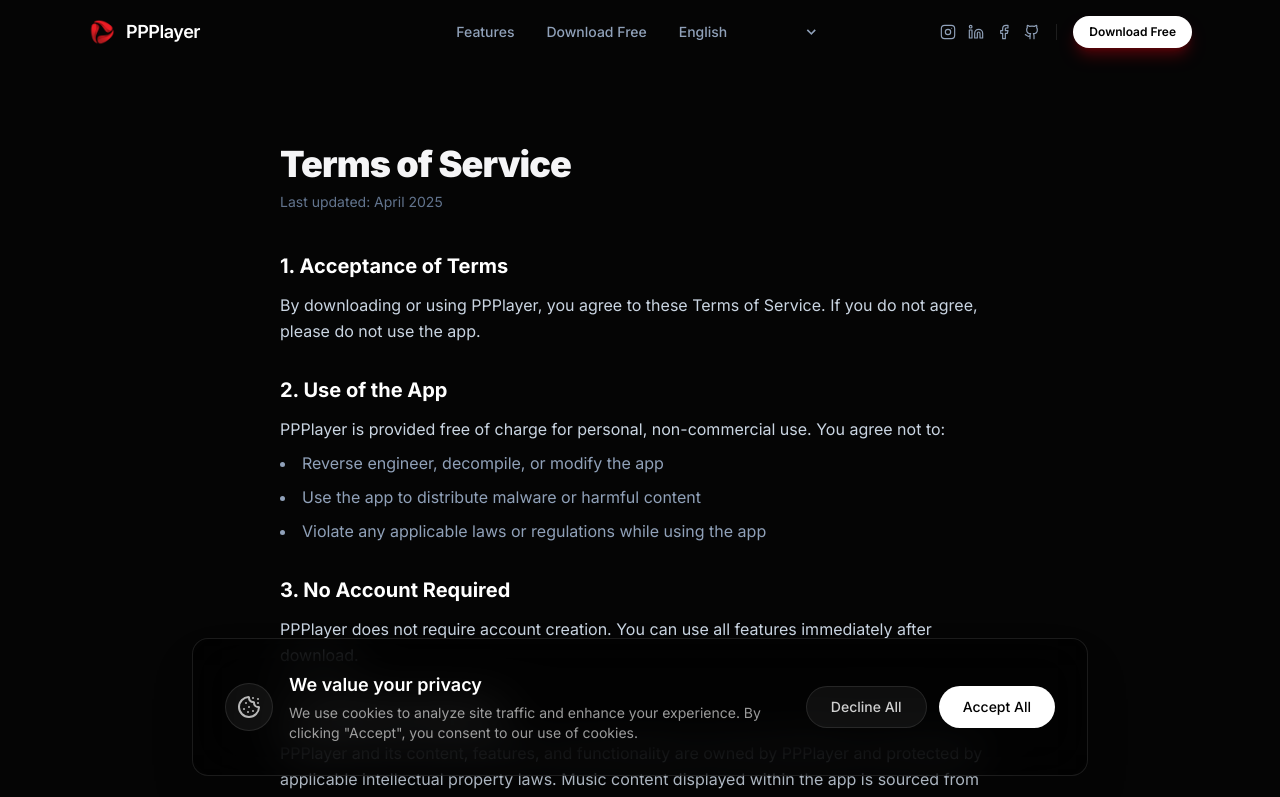
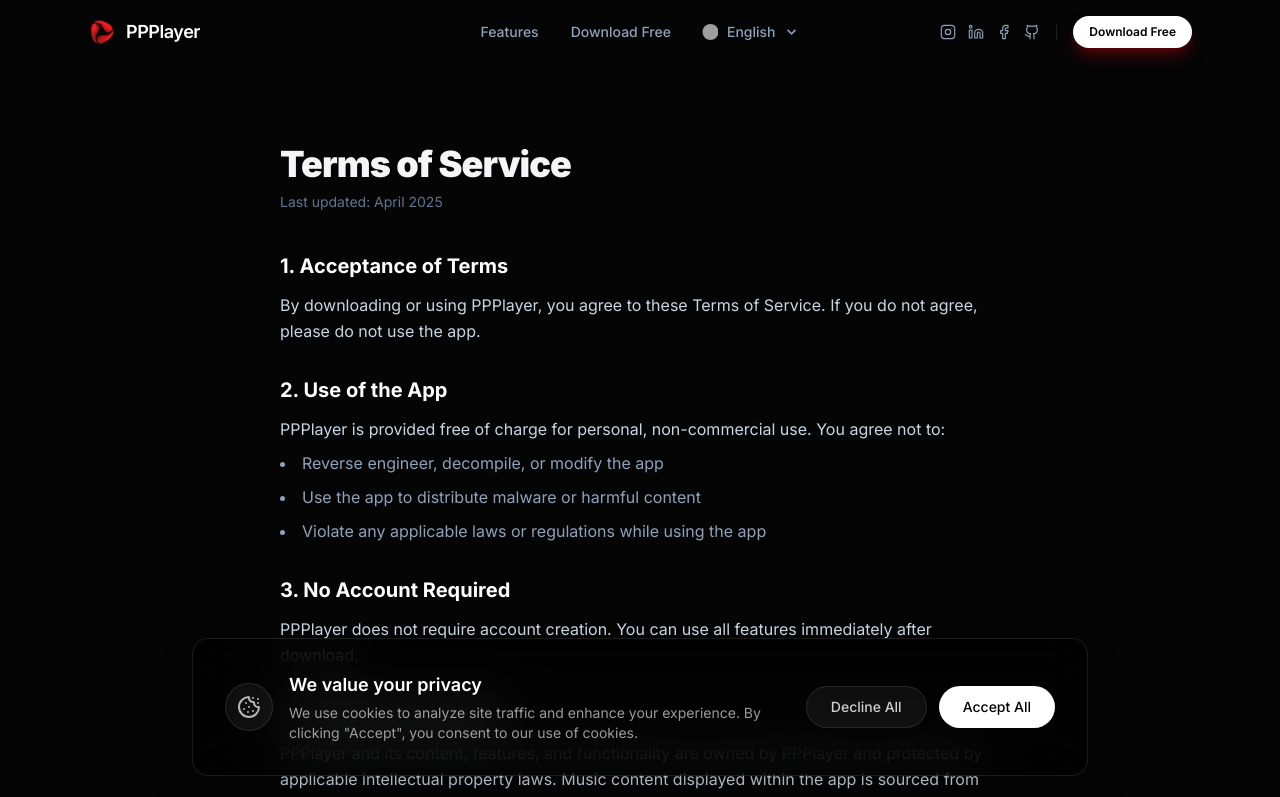
Before and after one commit to ppplayermusic/website, a Next.js app: page /en/terms in a window 1280 px wide. Shown: the top 797 px of the page. Built offline with nearby package versions, Linux system fonts and the light colour scheme; grey boxes are pictures that could not be loaded.

Commit message:
feat: replace select element with custom animated dropdown menu in LanguageSelector

```diff
--- a/components/ui/LanguageSelector.tsx
+++ b/components/ui/LanguageSelector.tsx
@@ -1,40 +1,100 @@
 'use client'
 
-import {useLocale} from 'next-intl';
-import {useRouter, usePathname} from '@/i18n/routing';
-import { ChangeEvent } from 'react';
+import { useLocale } from 'next-intl';
+import { useRouter, usePathname } from '@/i18n/routing';
+import { useState, useRef, useEffect } from 'react';
+import { motion, AnimatePresence } from 'framer-motion';
+
+const languages = [
+  { code: 'en', label: 'English', flag: 'us' },
+  { code: 'pt-BR', label: 'Português', flag: 'br' },
+  { code: 'es', label: 'Español', flag: 'es' },
+  { code: 'ru', label: 'Русский', flag: 'ru' },
+  { code: 'tr', label: 'Türkçe', flag: 'tr' },
+  { code: 'fr', label: 'Français', flag: 'fr' },
+  { code: 'de', label: 'Deutsch', flag: 'de' }
+];
 
 export function LanguageSelector() {
   const locale = useLocale();
   const router = useRouter();
   const pathname = usePathname();
+  const [isOpen, setIsOpen] = useState(false);
+  const dropdownRef = useRef<HTMLDivElement>(null);
 
-  function onSelectChange(event: ChangeEvent<HTMLSelectElement>) {
-    const nextLocale = event.target.value;
-    router.replace(pathname, {locale: nextLocale});
+  const activeLanguage = languages.find((lang) => lang.code === locale) || languages[0];
+
+  useEffect(() => {
+    function handleClickOutside(event: MouseEvent) {
+      if (dropdownRef.current && !dropdownRef.current.contains(event.target as Node)) {
+        setIsOpen(false);
+      }
+    }
+    document.addEventListener('mousedown', handleClickOutside);
+    return () => document.removeEventListener('mousedown', handleClickOutside);
+  }, []);
+
+  function onSelect(nextLocale: string) {
+    setIsOpen(false);
+    router.replace(pathname, { locale: nextLocale });
   }
 
   return (
-    <div className="relative inline-block">
-      <select
-        className="appearance-none bg-transparent text-slate-400 hover:text-white text-sm font-medium pr-6 py-1 cursor-pointer outline-none transition-colors"
-        defaultValue={locale}
-        onChange={onSelectChange}
+    <div className="relative inline-block" ref={dropdownRef}>
+      <button
+        onClick={() => setIsOpen(!isOpen)}
+        className="flex items-center gap-2 bg-transparent text-slate-400 hover:text-white text-sm font-medium py-1 outline-none transition-colors"
         aria-label="Select language"
       >
-        <option value="en" className="text-black bg-white">English</option>
-        <option value="pt-BR" className="text-black bg-white">Português (Brasil)</option>
-        <option value="es" className="text-black bg-white">Español</option>
-        <option value="ru" className="text-black bg-white">Русский</option>
-        <option value="tr" className="text-black bg-white">Türkçe</option>
-        <option value="fr" className="text-black bg-white">Français</option>
-        <option value="de" className="text-black bg-white">Deutsch</option>
-      </select>
-      <div className="pointer-events-none absolute inset-y-0 right-0 flex items-center px-1 text-slate-400">
-        <svg className="fill-current h-4 w-4" xmlns="http://www.w3.org/2000/svg" viewBox="0 0 20 20">
+        {/* eslint-disable-next-line @next/next/no-img-element */}
+        <img
+          src={`https://flagcdn.com/${activeLanguage.flag}.svg`}
+          alt={activeLanguage.label}
+          className="w-4 h-4 rounded-full object-cover"
+        />
+        <span className="hidden sm:inline-block">{activeLanguage.label}</span>
+        <svg
+          className={`fill-current h-4 w-4 transition-transform duration-200 ${isOpen ? 'rotate-180' : ''}`}
+          xmlns="http://www.w3.org/2000/svg"
+          viewBox="0 0 20 20"
+        >
           <path d="M9.293 12.95l.707.707L15.657 8l-1.414-1.414L10 10.828 5.757 6.586 4.343 8z" />
         </svg>
-      </div>
+      </button>
+
+      <AnimatePresence>
+        {isOpen && (
+          <motion.div
+            initial={{ opacity: 0, y: -10 }}
+            animate={{ opacity: 1, y: 0 }}
+            exit={{ opacity: 0, y: -10 }}
+            transition={{ duration: 0.15 }}
+            className="absolute right-0 mt-2 w-40 rounded-xl bg-[var(--color-bg-base)] border border-white/10 shadow-xl overflow-hidden z-50 backdrop-blur-xl"
+          >
+            <div className="flex flex-col py-1">
+              {languages.map((lang) => (
+                <button
+                  key={lang.code}
+                  onClick={() => onSelect(lang.code)}
+                  className={`flex items-center gap-3 px-4 py-2 text-sm transition-colors ${
+                    locale === lang.code
+                      ? 'bg-white/10 text-white'
+                      : 'text-slate-400 hover:bg-white/5 hover:text-white'
+                  }`}
+                >
+                  {/* eslint-disable-next-line @next/next/no-img-element */}
+                  <img
+                    src={`https://flagcdn.com/${lang.flag}.svg`}
+                    alt={lang.label}
+                    className="w-4 h-4 rounded-full object-cover"
+                  />
+                  {lang.label}
+                </button>
+              ))}
+            </div>
+          </motion.div>
+        )}
+      </AnimatePresence>
     </div>
   );
 }
```
